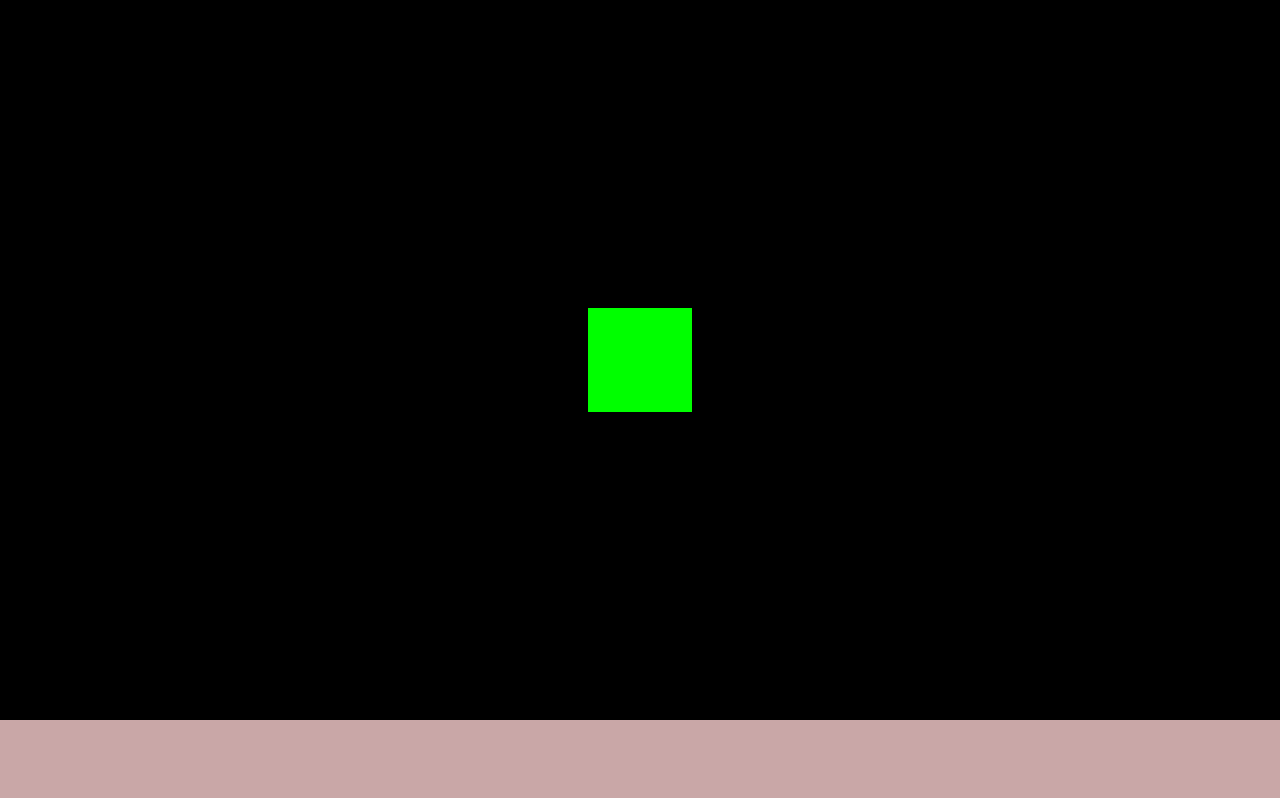
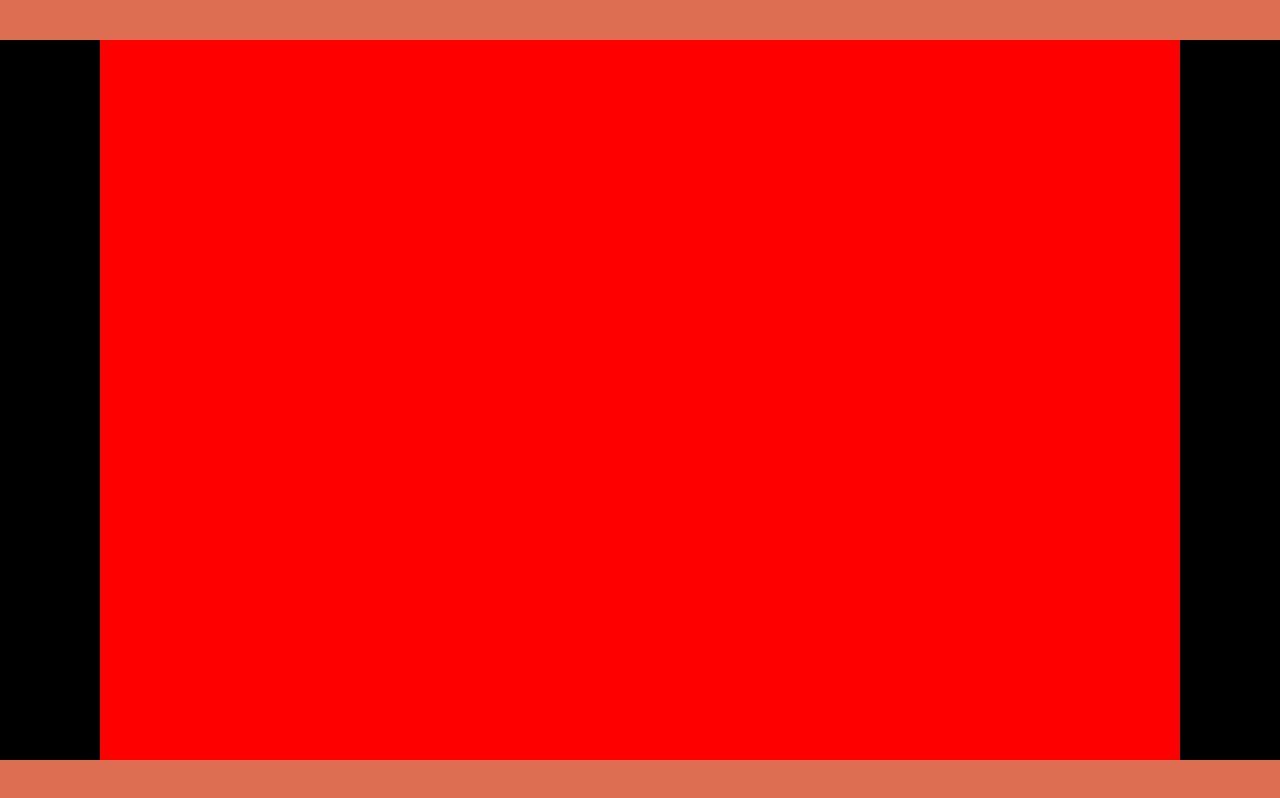
Before and after one commit to pashiav/snysland, a website built with Vite: page website/index.html in a window 1280 px wide. Built offline with nearby package versions, Linux system fonts and the light colour scheme.

Commit message:
added divs - canvas-container and game canvas + css

```diff
--- a/website/index.html
+++ b/website/index.html
@@ -7,33 +7,6 @@
 	<title>Snysland: Project Snoppenheimer</title>
 	<link rel="icon" type="image/x-icon" href="./assets/favicon.png">
 	<link rel="stylesheet" type="text/css" href="styles.css">
-
-	<style>
-        body {
-            background-color: rgb(201, 167, 167); /* Set background color to black */
-            color: white; /* Set text color to white */
-            font-family: Arial, sans-serif; /* Set font */
-            margin: 0; /* Remove default margin */
-            padding: 0; /* Remove default padding */
-        }
-
-        .content {
-            max-width: 800px; /* Set maximum width for content */
-            margin: 0 auto; /* Center content horizontally */
-            padding: 20px; /* Add padding around content */
-        }
-
-        /* Additional CSS for styling content */
-        h1 {
-            font-size: 36px;
-            margin-bottom: 20px;
-        }
-
-        p {
-            font-size: 18px;
-            line-height: 1.6;
-        }
-    </style>
 
 	<script type="importmap">
 		{
@@ -45,6 +18,14 @@
 </head>
 
 <body>
+    <!-- div that holds the content of the webpage -->
+    <div class="content">
+        <!-- game canvas container -->
+        <div class="canvas-container">
+            <!-- the game will be placed here -->
+            <div id="canvas"></div>
+        </div>
+    </div>
 	<script type="module" src="/main.js"></script>
 </body>
 
--- /dev/null
+++ b/website/styles.css
@@ -0,0 +1,36 @@
+body {
+    background-color: #dd6e52; /* Set background color to black */
+    color: white; /* Set text color to white */
+    font-family: Arial, sans-serif; /* Set font */
+    margin: 0; /* Remove default margin */
+    padding: 0; /* Remove default padding */
+    overflow: hidden; /* Hide overflow */
+}
+.content {
+    max-width: 100%; /* Set maximum width for content */
+    height: 100%;
+    margin: 0 auto; /* Center content horizontally */
+    padding: 20px; /* Add padding around content */
+}
+
+.canvas-container {
+    background-color: red;
+    position: absolute;
+    top: 50%;
+    left: 50%;
+    transform: translate(-50%, -50%);
+    /* filler sizes for width and height */
+    width: 1080px;
+    height: 720px;
+}
+
+/* Additional CSS for styling content */
+h1 {
+    font-size: 36px;
+    margin-bottom: 20px;
+}
+
+p {
+    font-size: 18px;
+    line-height: 1.6;
+}
```
